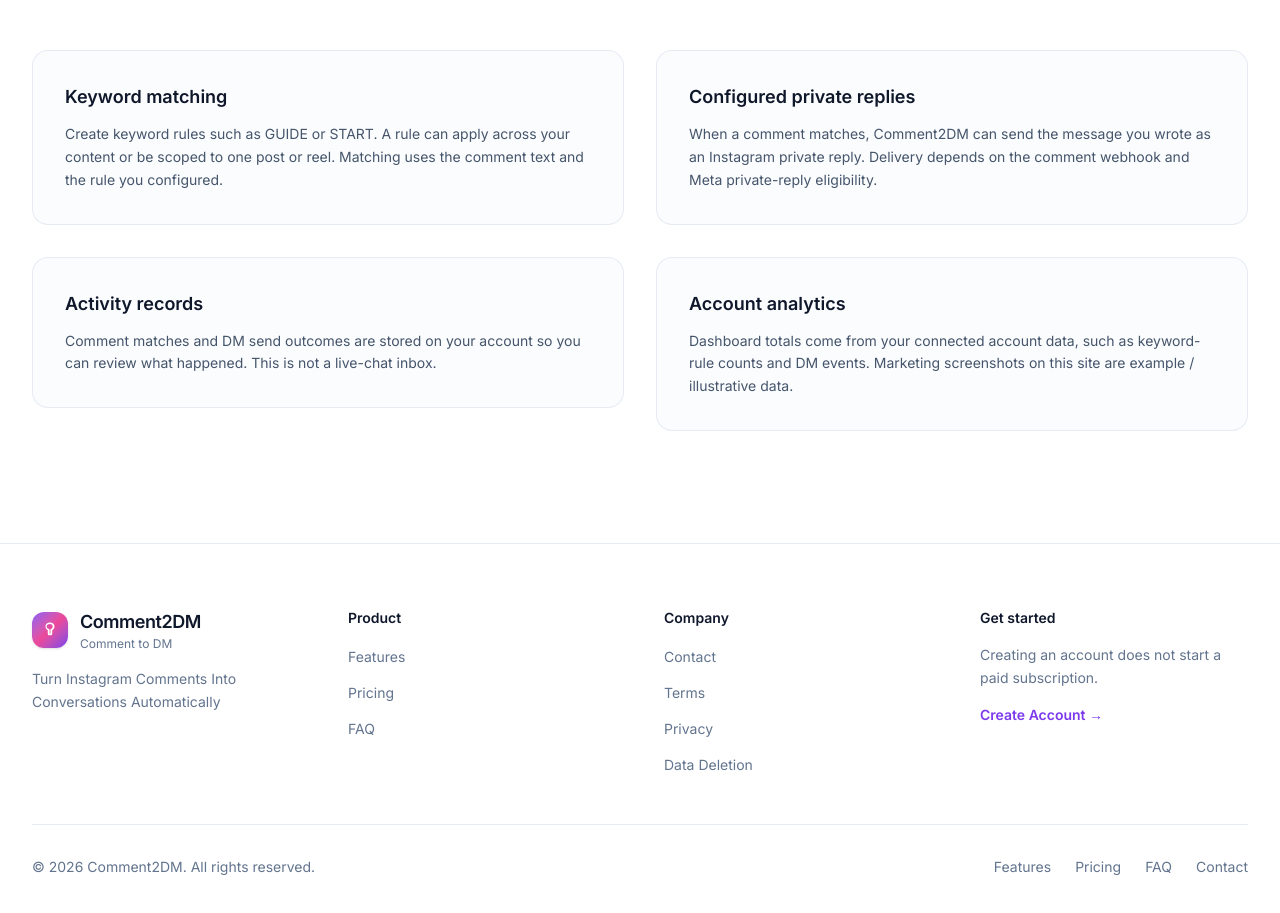
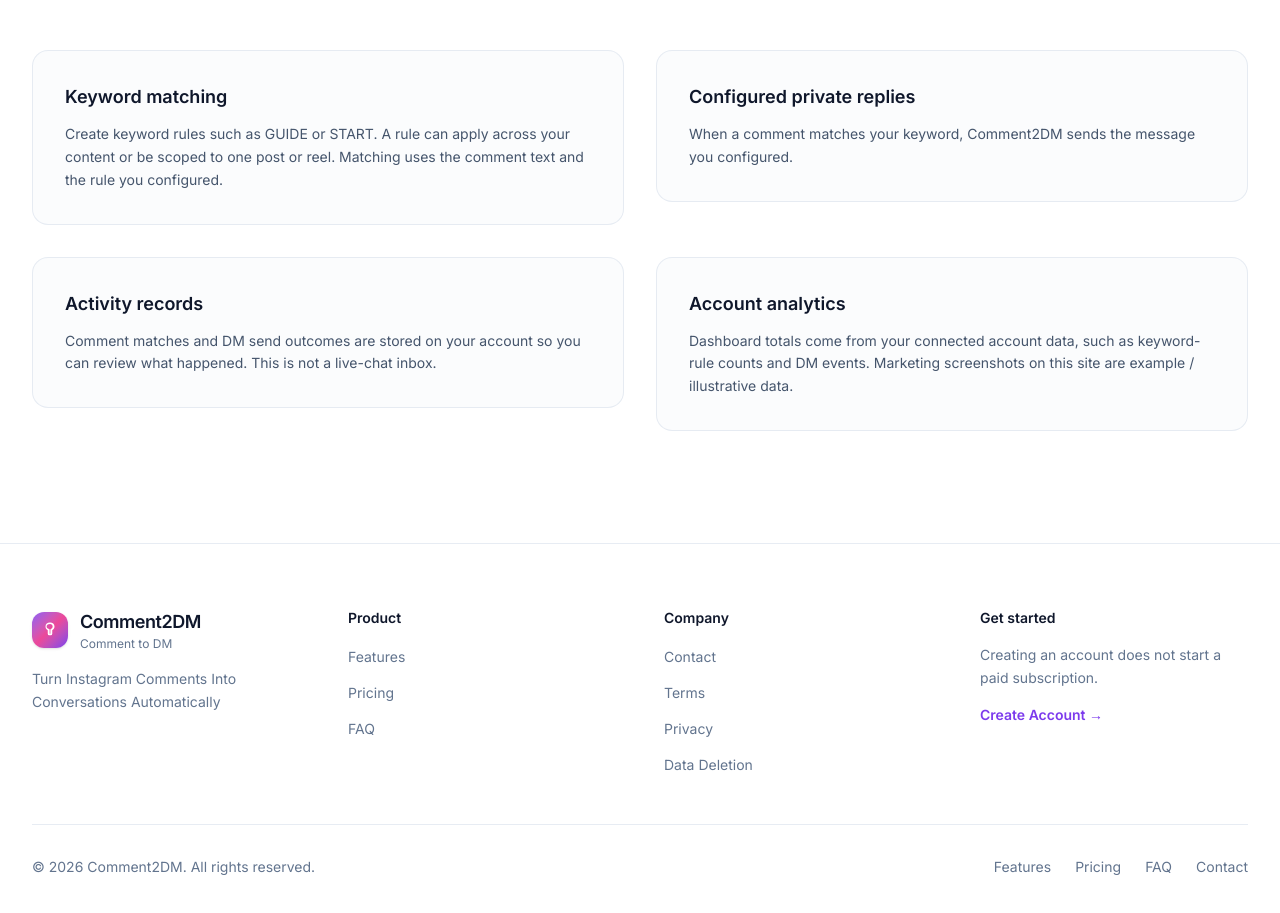
Before and after one commit to brijeshpatelriskyboy/insta-autodm, a Next.js app in the folder frontend/: page /features in a window 1280 px wide. Shown: the part 1460-2373 px from the top of the page. Built offline with nearby package versions, Linux system fonts and the light colour scheme; no server answers.

Commit message:
Simplify public feature copy

```diff
--- a/frontend/src/app/(marketing)/features/page.tsx
+++ b/frontend/src/app/(marketing)/features/page.tsx
@@ -9,7 +9,7 @@ import { Button } from "@/components/ui/Button";
 export const metadata: Metadata = {
   title: "Features",
   description:
-    "Keyword rules, automated private replies, activity records, and Instagram Business and Creator comment-to-DM automation through Meta's approved production permissions.",
+    "Keyword rules, automated DMs, activity tracking, and Instagram comment-to-DM automation.",
 };
 
 const deepFeatures = [
@@ -21,7 +21,7 @@ const deepFeatures = [
   {
     title: "Configured private replies",
     description:
-      "When a comment matches, Comment2DM can send the message you wrote as an Instagram private reply. Delivery depends on the comment webhook and Meta private-reply eligibility.",
+      "When a comment matches your keyword, Comment2DM sends the message you configured.",
   },
   {
     title: "Activity records",
```
